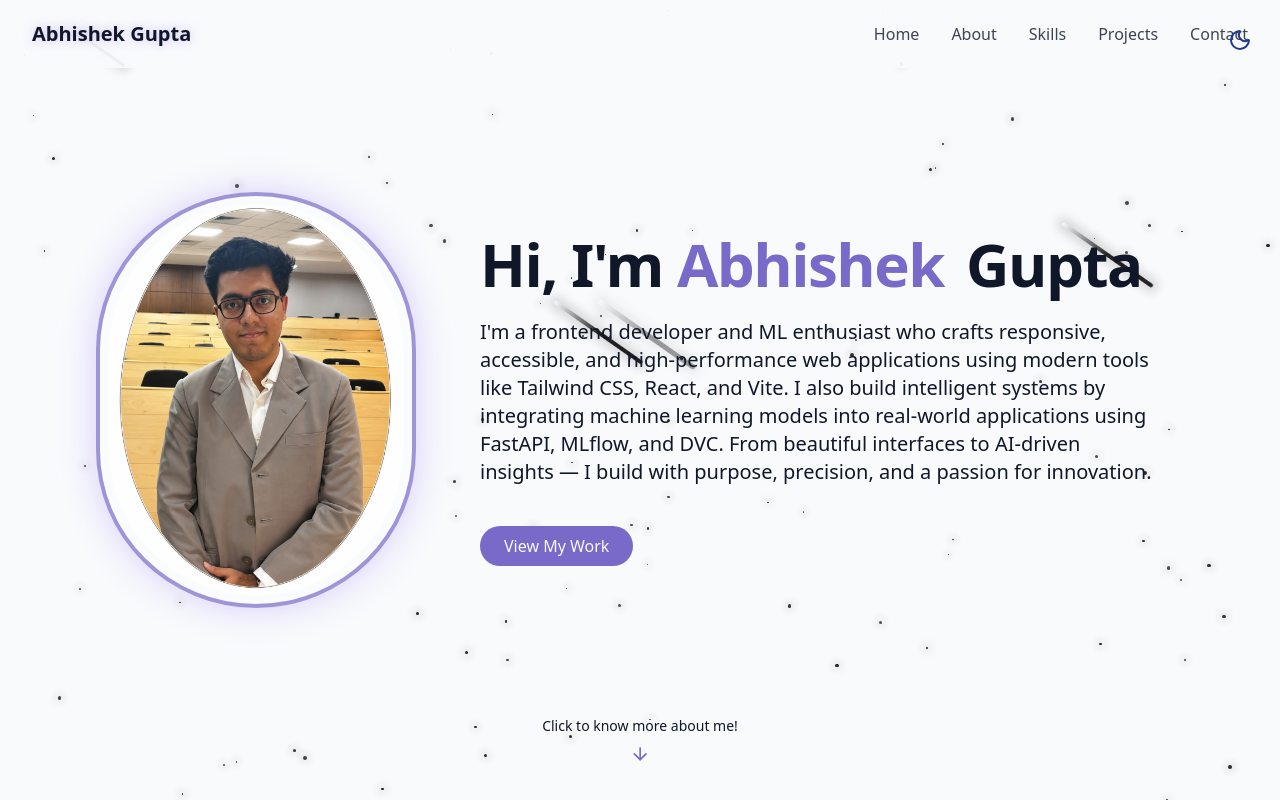
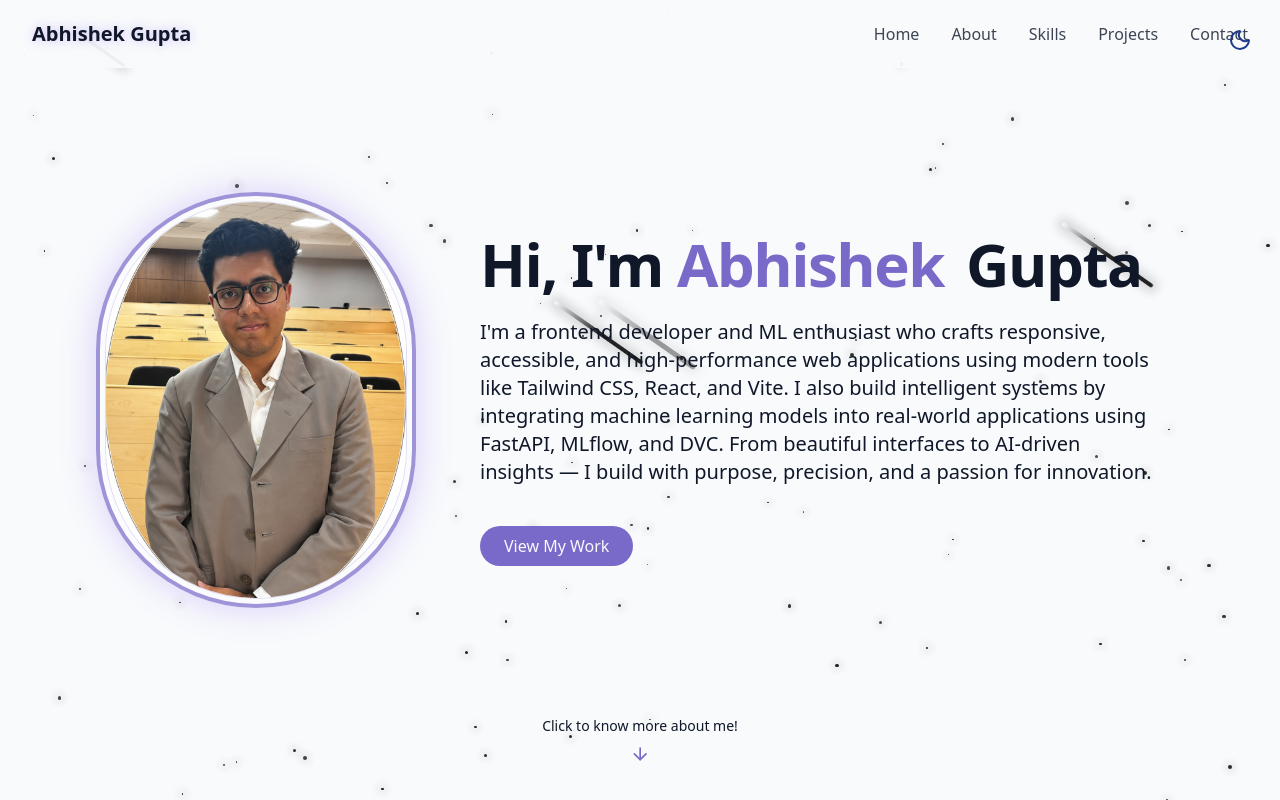
Before and after one commit to DevSourcerer04/portfolio2.0, a React (Vite) app: page / in a window 1280 px wide. Shown: the top 800 px of the page. Built offline with nearby package versions, Linux system fonts and the light colour scheme.

Commit message:
Made some ui changes

```diff
--- a/src/components/HeroSection.jsx
+++ b/src/components/HeroSection.jsx
@@ -10,11 +10,11 @@ export const HeroSection = () => {
         <div className="flex flex-col items-center gap-10 text-center lg:flex-row lg:items-center lg:justify-between lg:gap-16 lg:text-left">
           <div className="opacity-0 animate-fade-in-delay-1 flex justify-center lg:justify-start shrink-0">
             <div className="relative h-72 w-56 md:h-80 md:w-64 lg:h-[26rem] lg:w-[20rem] rounded-[50%/38%] overflow-hidden border-4 border-primary/70 bg-card/30 shadow-[0_0_35px_rgba(139,92,246,0.28)]">
-              <div className="absolute inset-[8px] rounded-[50%/38%] overflow-hidden border border-white/20 bg-card/20">
+              <div className="absolute inset-[5px] rounded-[50%/38%] overflow-hidden border border-primary/20 bg-background/40">
                 <img
                   src="/profile-photo.jpg"
                   alt="Portrait of Abhishek Gupta"
-                  className="h-full w-full object-cover object-center"
+                  className="h-full w-full scale-110 object-cover object-[center_20%]"
                 />
               </div>
             </div>
```
